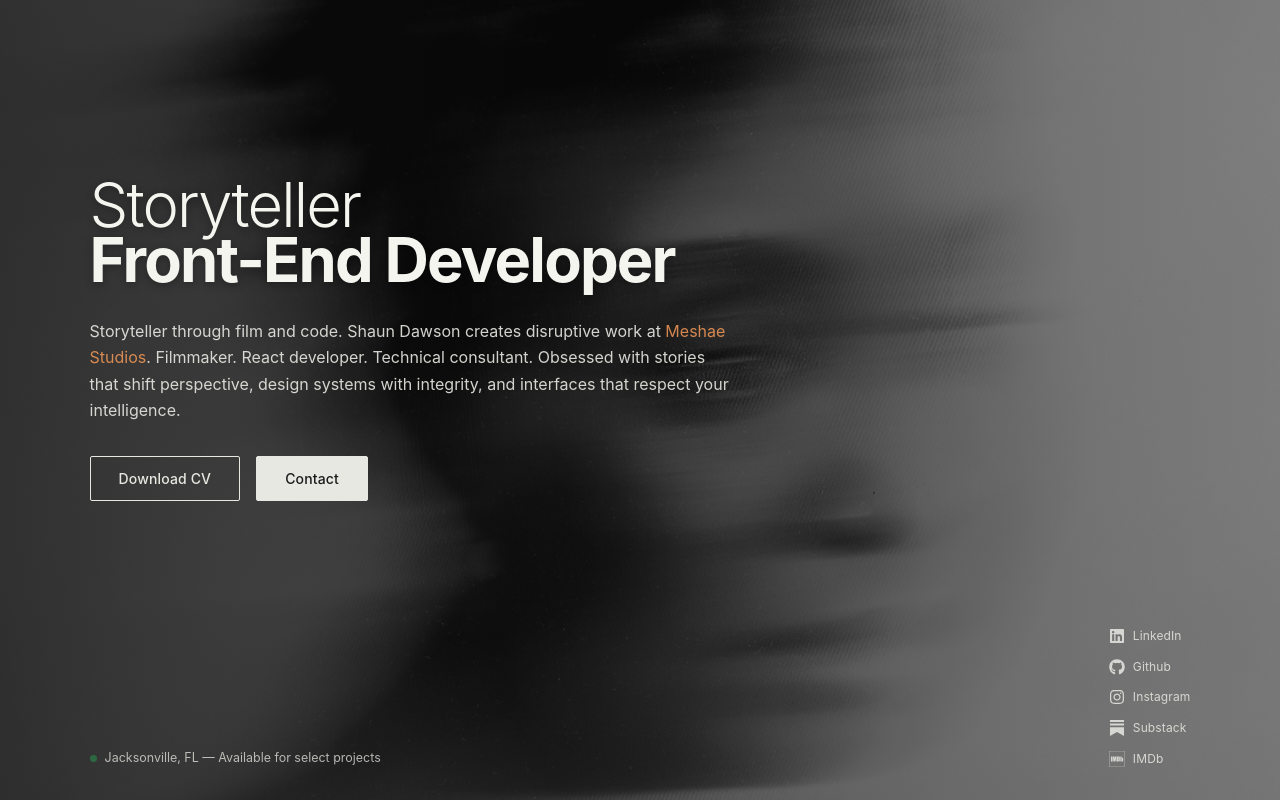
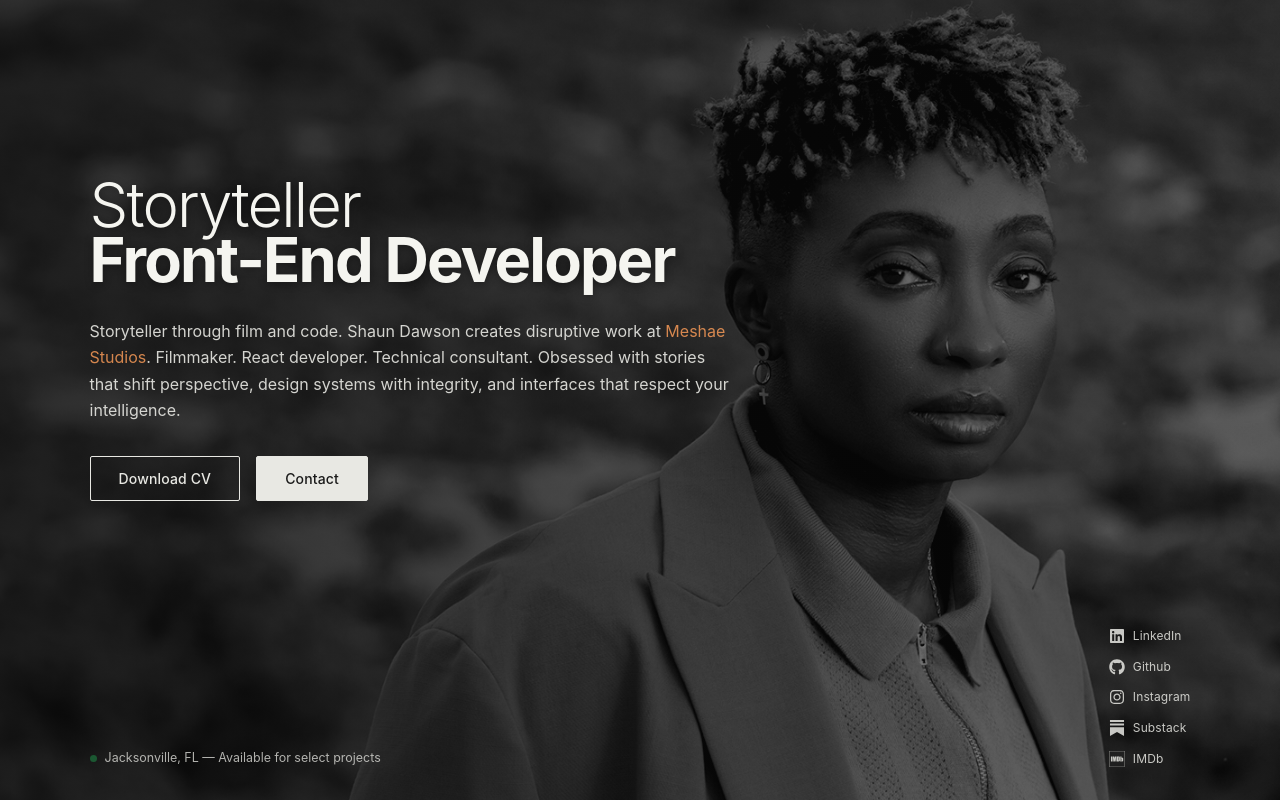
Before and after one commit to shaundawson/landing-page-nextjs-swiss, a Next.js app in the folder shaun-dawson-portfolio/: page / in a window 1280 px wide. Built offline with nearby package versions, Linux system fonts and the light colour scheme.

Commit message:
theme update
update hero image

```diff
--- a/shaun-dawson-portfolio/components/Hero.tsx
+++ b/shaun-dawson-portfolio/components/Hero.tsx
@@ -15,7 +15,7 @@ export default function Hero() {
             <div className="hero-bg">
                 {/* Desktop background */}
                 <Image
-                    src="/images/portrait5.jpg"
+                    src="/images/portrait8.jpg"
                     alt="Shaun Dawson"
                     fill
                     className="bg-image bg-desktop"
```
Also changed, not shown: shaun-dawson-portfolio/public/images/portrait8.jpg (added), shaun-dawson-portfolio/public/images/portrait9.jpg (added).
